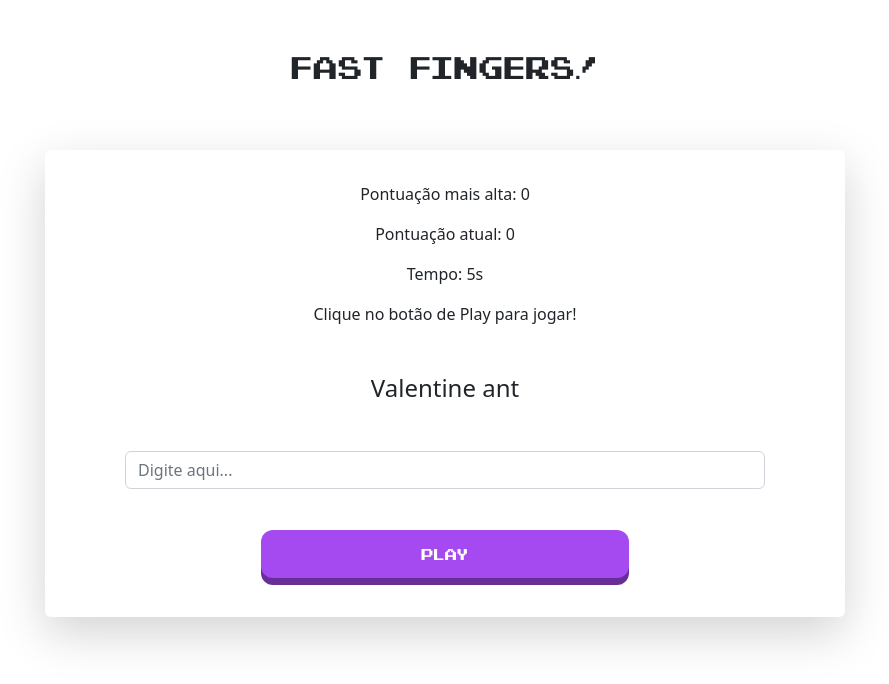
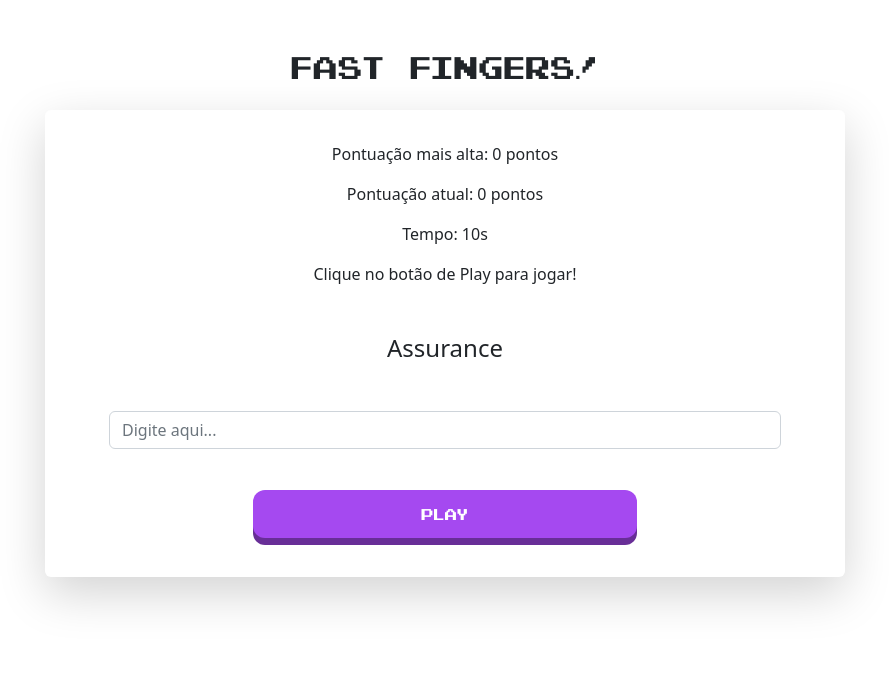
Before and after one commit to RafaelComSono/estudo, an Angular app: page / in a window 1280 px wide. Shown: the top 684 px of the page, without its empty margins (195-1084 px from the left). Built offline with nearby package versions, Linux system fonts and the light colour scheme.

Commit message:
Melhorias

```diff
--- a/src/app/finger-speed/component/finger-speed.component.html
+++ b/src/app/finger-speed/component/finger-speed.component.html
@@ -1,9 +1,9 @@
 <h2 class="d-flex justify-content-center mt-5 retro-text">Fast Fingers!</h2>
-<div class="d-flex justify-content-center card-finger-speed">
-    <div class="card text-center border-0 shadow-lg p-3 mb-5 bg-white rounded" style="width: 50rem;">
+<div class="d-flex justify-content-center card-finger-speed m-4">
+    <div class="card text-center border-0 shadow-lg py-3 mb-5 bg-white rounded" style="width: 50rem;">
         <div class="card-body">
-            <p>Pontuação mais alta: {{poiting}}</p>
-            <p>Pontuação atual: {{actualPoiting}}</p>
+            <p>Pontuação mais alta: {{poiting}} pontos</p>
+            <p>Pontuação atual: {{actualPoiting}} pontos</p>
             <p>Tempo: {{timeLeft}}s</p>
             <p>{{introductionText}}</p>
             <div class="mx-5 mt-5">
@@ -13,7 +13,7 @@
                     placeholder="Digite aqui...">
             </div>
             <div class="d-grid gap-2 col-6 mx-auto mt-5">
-                <button class="btn btn-primary third-button border-0" type="button"
+                <button class="btn btn-primary play-button border-0 " type="button"
                 [disabled]="gameStarted" (click)="start()"><span>Play</span></button>
             </div>
         </div>
--- a/src/app/finger-speed/component/finger-speed.component.sass
+++ b/src/app/finger-speed/component/finger-speed.component.sass
@@ -4,7 +4,7 @@
 .card-finger-speed
     margin-top: 5%
 
-.third-button
+.play-button
     background: #682e97
     border-radius: 12px
     color: #FFF
@@ -12,7 +12,7 @@
     padding: 0
     outline-offset: 4px
 
-.third-button span
+.play-button span
     display: block
     padding: 12px 42px
     border-radius: 12px
@@ -20,26 +20,9 @@
     transform: translateY(-7px)
 
 
-.third-button:hover span
+.play-button:hover span
     transform: translateY(-6px)
 
 
-.third-button:active span
+.play-button:active span
     transform: translateY(-1px)
-
-.teste
-  color: #ff0000
-  animation-name: stretch
-  animation-duration: 1.0s
-  animation-timing-function: ease-out
-  animation-direction: alternate
-  animation-iteration-count: infinite
-  animation-play-state: paused
-
-@keyframes stretch
-            0%
-                transform: scale(1.0)
-                border-radius: 100%
-
-            100%
-                transform: scale(2.0)
--- a/src/app/finger-speed/component/finger-speed.component.ts
+++ b/src/app/finger-speed/component/finger-speed.component.ts
@@ -10,11 +10,11 @@ import Swal from 'sweetalert2'
 export class FingerSpeedComponent implements OnInit {
   poiting: number = 0
   actualPoiting: number = 0;
-  randomWord: string = faker.animal.insect();
+  randomWord: string = this.getRandomWords();
   inputValue: string = '';
   timerOver: boolean = false;
   interval: NodeJS.Timer = null!;
-  timeLeft: number = 5;
+  timeLeft: number = 10;
   startTimeLeft: number = 5;
   cantWrite: boolean = true;
   gameStarted: boolean = false;
@@ -24,14 +24,22 @@ export class FingerSpeedComponent implements OnInit {
   constructor() { }
 
   ngOnInit(): void {
-    this.getPontuacao();
+    this.getPoints();
   }
 
-  getPontuacao(): void {
+  getPoints(): void {
     let hasLocalStorage = localStorage.getItem('pontuação') !== null;
     localStorage['pontuação'] = hasLocalStorage ? localStorage['pontuação'] : 0;
     this.record = hasLocalStorage ? localStorage['pontuação'] : this.record;
     this.poiting = localStorage['pontuação'] ? localStorage['pontuação'] : 0;
+  }
+
+  getRandomWords(): string{
+    let randomWordList = [
+      faker.name.fullName(), faker.animal.insect(), faker.address.cityName(), faker.company.name(),
+      faker.animal.cat(), faker.animal.fish(), faker.name.jobArea(), faker.music.songName(), faker.hacker.verb()
+    ]
+    return randomWordList.sort()[0];
   }
 
   start(){
@@ -51,10 +59,10 @@ export class FingerSpeedComponent implements OnInit {
 
   checkText(): void {
     if (this.inputValue == this.randomWord) {
-      this.randomWord = faker.animal.insect();
+      this.randomWord = this.getRandomWords();
       this.inputValue = '';
-      this.actualPoiting = + this.actualPoiting + 10;
-      this.timeLeft = 5;
+      this.actualPoiting = + this.actualPoiting + 100;
+      this.timeLeft = 10;
       if (this.actualPoiting > localStorage['pontuação']) {
         localStorage['pontuação'] = this.actualPoiting;
         this.poiting = this.actualPoiting;
@@ -62,7 +70,7 @@ export class FingerSpeedComponent implements OnInit {
     }
   }
 
-  gameOver(){
+  gameOver(): void{
     if(localStorage['pontuação'] > this.record && this.timeLeft === 0){
       Swal.fire({
         title: 'Boa, você ultrapassou seu recorde!',
@@ -84,12 +92,12 @@ export class FingerSpeedComponent implements OnInit {
     this.introductionText = 'Tempo esgotado! Clique no play para começar novamente'
     this.gameStarted = false;
     this.pauseTimer(this.interval)
-    this.timeLeft = 5;
+    this.timeLeft = 10;
     this.startTimeLeft = 5;
     this.actualPoiting = 0;
   }
 
-  startTimer() {
+  startTimer(): void {
     this.cantWrite = false;
     this.interval = setInterval(() => {
       if(this.timeLeft > 0) {
@@ -101,7 +109,7 @@ export class FingerSpeedComponent implements OnInit {
     },1000)
   }
 
-  pauseTimer(interval: NodeJS.Timer) {
+  pauseTimer(interval: NodeJS.Timer): void {
     clearInterval(interval);
   }
 }
```
